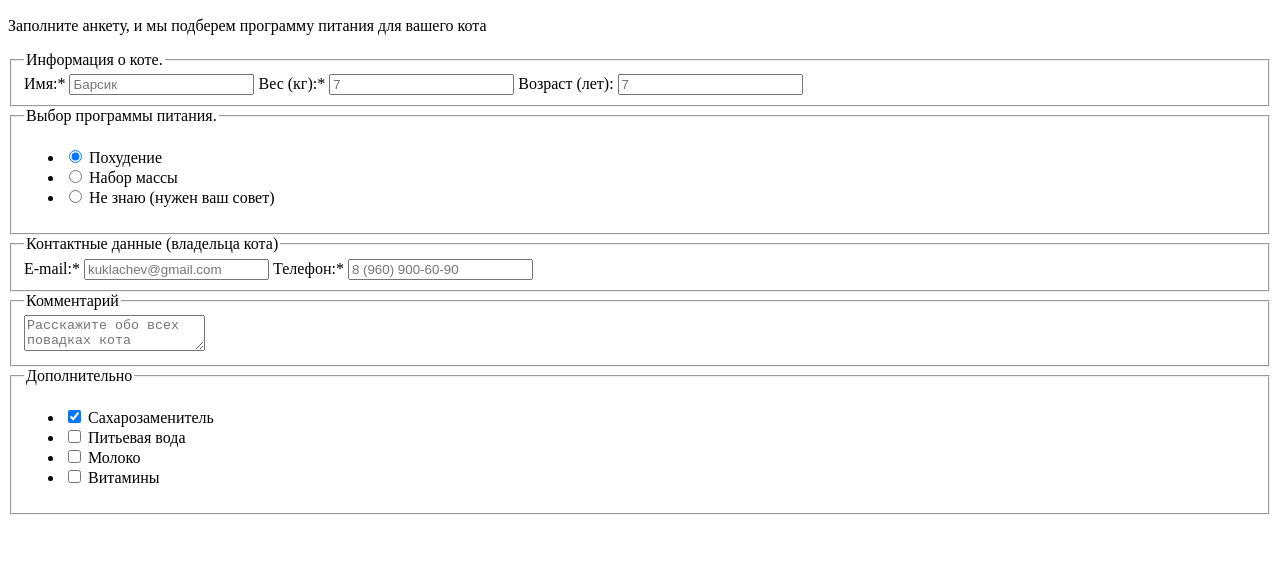
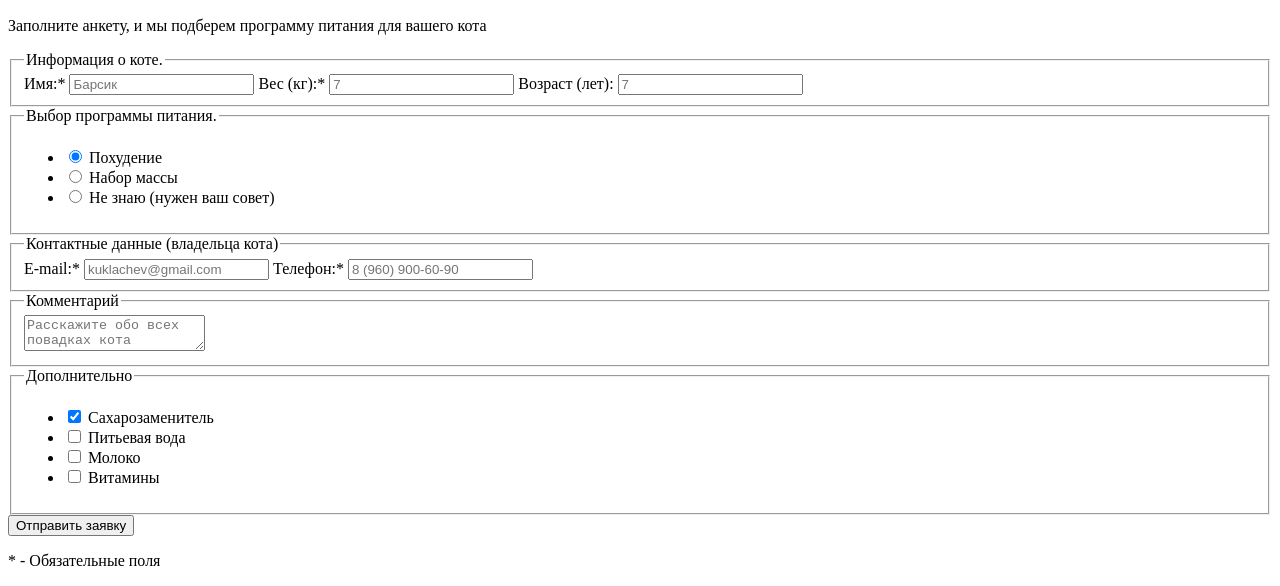
Before and after one commit to htmlacademy-adaptive/2265125-cat-energy-29, a website: page source/form.html in a window 1280 px wide. Shown: the part 215-801 px from the top of the page. Drawn offline with Linux system fonts and the light colour scheme.

Commit message:
Добавляет кнопку отправки формы

```diff
--- a/source/form.html
+++ b/source/form.html
@@ -272,6 +272,10 @@
             </ul>
           </fieldset>
         </form>
+        <div class="form__submit submit">
+          <button class="submit__button button" type="submit">Отправить заявку</button>
+          <p class="submit__description">* - Обязательные поля</p>
+        </div>
       </section>
     </main>
   </body>
```
